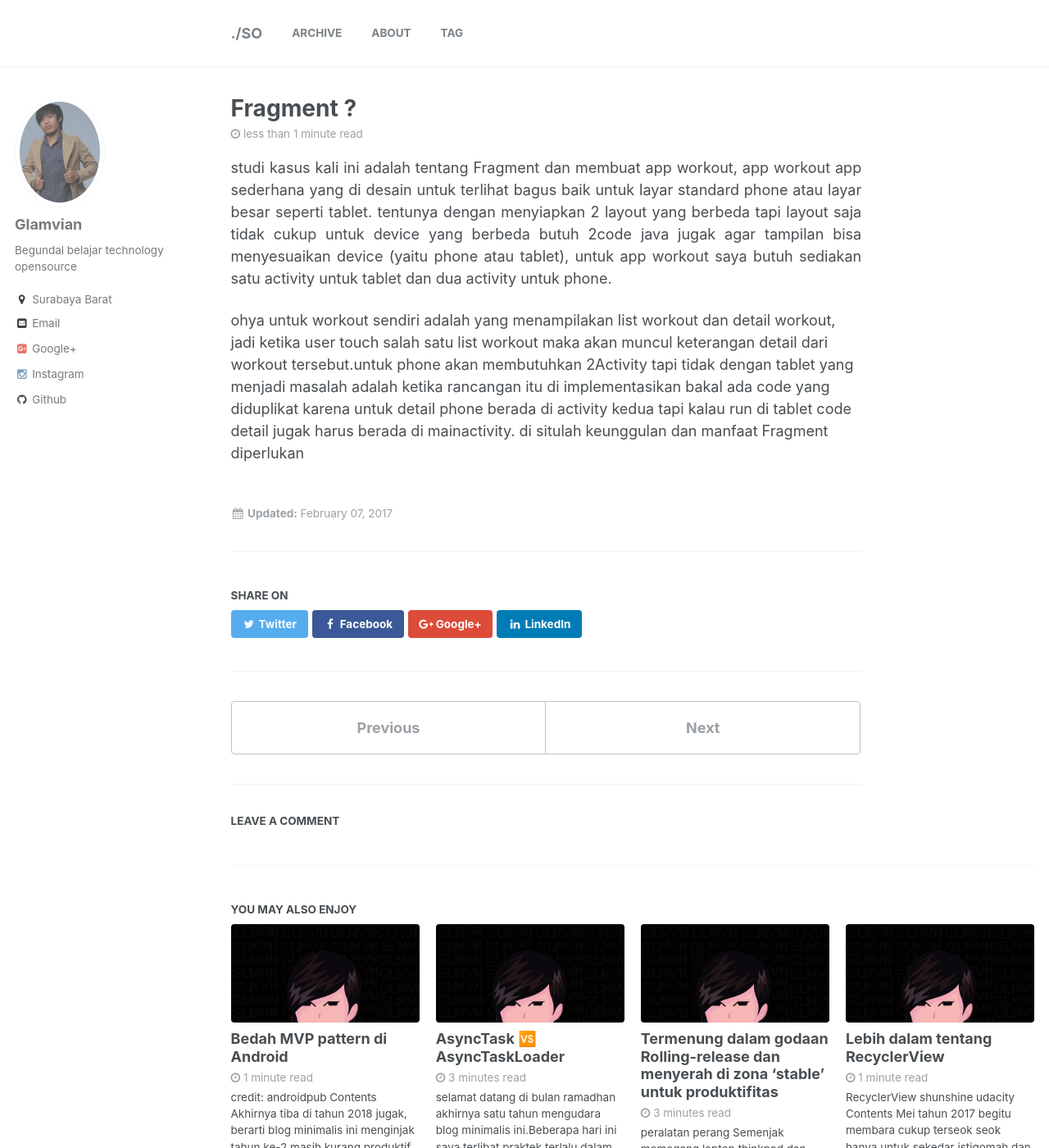
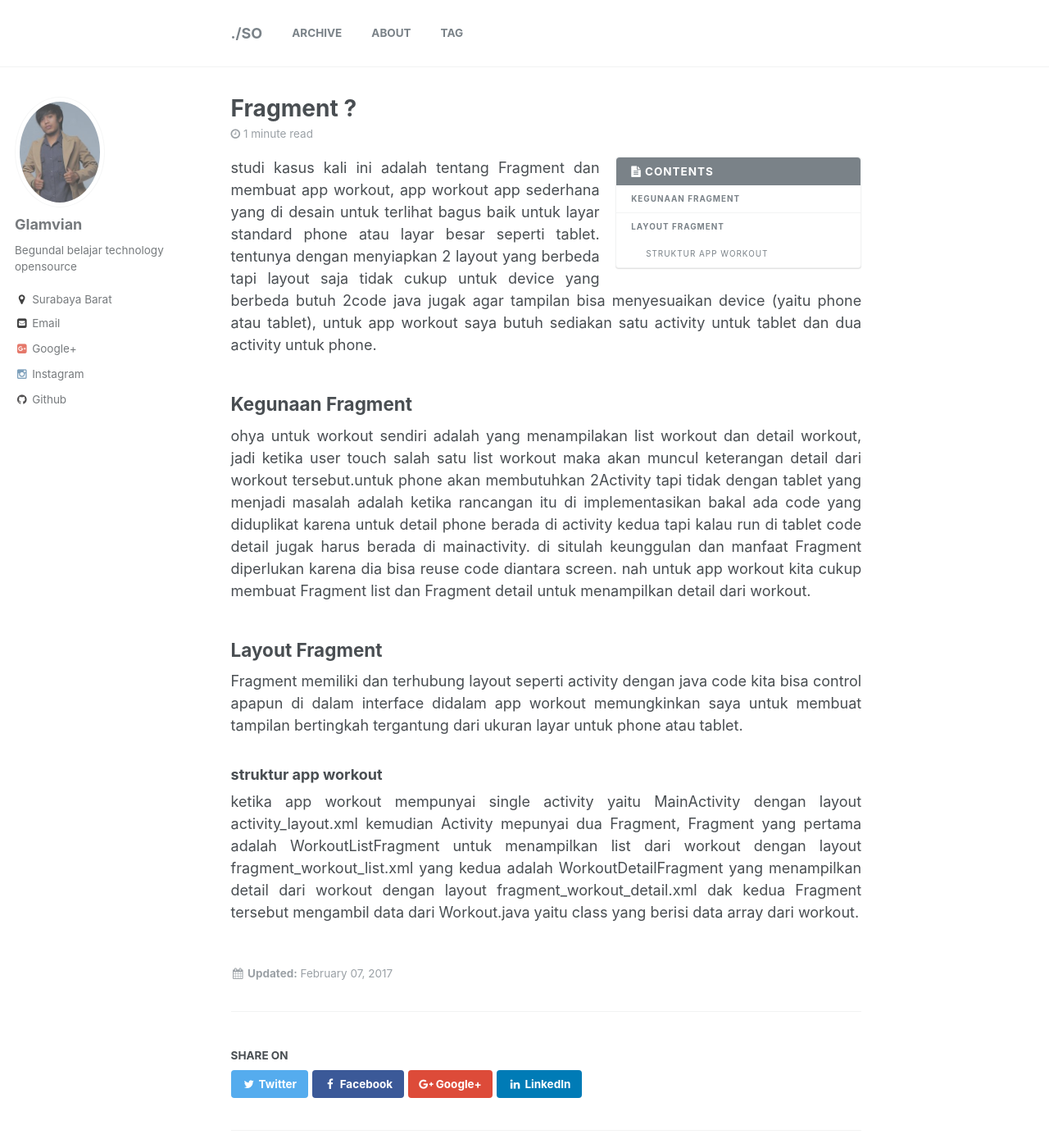
Before and after one commit to piyan13/glamvian12, a Jekyll site: the page built from _posts/2017-02-07-Fragment-?.md, in a window 1280 px wide and 1400 px high. Shown: the whole window at 82% size. Built offline with Jekyll 4.4.1, drawn with Linux system fonts in a browser that asks for light colours; comment, search, counter and statistics services are not loaded.

Commit message:
nambah materi post Fragment?

```diff
--- a/_posts/2017-02-07-Fragment-?.md
+++ b/_posts/2017-02-07-Fragment-?.md
@@ -9,8 +9,18 @@ comments: true
 share: true
 related: true
 ---
-
+{% include toc title="Contents" icon="file-text" %}
 studi kasus kali ini adalah tentang Fragment dan membuat app workout, app workout app sederhana yang di desain untuk terlihat bagus baik untuk layar standard phone atau layar besar seperti tablet. tentunya dengan menyiapkan 2 layout yang berbeda tapi layout saja tidak cukup untuk device yang berbeda butuh 2code java jugak agar tampilan bisa menyesuaikan device (yaitu phone atau tablet), untuk app workout saya butuh sediakan satu activity untuk tablet dan dua activity untuk phone.
 {: style="text-align: justify;"}
 
-ohya untuk workout sendiri adalah yang menampilakan list workout dan detail workout, jadi ketika user touch salah satu list workout maka akan muncul keterangan detail dari workout tersebut.untuk phone akan membutuhkan 2Activity tapi tidak dengan tablet yang menjadi masalah adalah ketika rancangan itu di implementasikan bakal ada code yang diduplikat karena untuk detail phone berada di activity kedua tapi kalau run di tablet code detail jugak harus berada di mainactivity. di situlah keunggulan dan manfaat Fragment diperlukan
+## Kegunaan Fragment
+ohya untuk workout sendiri adalah yang menampilakan list workout dan detail workout, jadi ketika user touch salah satu list workout maka akan muncul keterangan detail dari workout tersebut.untuk phone akan membutuhkan 2Activity tapi tidak dengan tablet yang menjadi masalah adalah ketika rancangan itu di implementasikan bakal ada code yang diduplikat karena untuk detail phone berada di activity kedua tapi kalau run di tablet code detail jugak harus berada di mainactivity. di situlah keunggulan dan manfaat Fragment diperlukan karena dia bisa reuse code diantara screen. nah untuk app workout kita cukup membuat Fragment list dan Fragment detail untuk menampilkan detail dari workout.
+{: style="text-align: justify;"}
+
+## Layout Fragment
+Fragment memiliki dan terhubung layout seperti activity dengan java code kita bisa control apapun di dalam interface didalam app workout memungkinkan saya untuk membuat tampilan bertingkah tergantung dari ukuran layar untuk phone atau tablet.
+{: style="text-align: justify;"}
+
+### struktur app workout
+ketika app workout mempunyai single activity yaitu MainActivity dengan layout activity_layout.xml kemudian Activity mepunyai dua Fragment, Fragment yang pertama adalah WorkoutListFragment untuk menampilkan list dari workout dengan layout fragment_workout_list.xml yang kedua adalah WorkoutDetailFragment yang menampilkan detail dari workout dengan layout fragment_workout_detail.xml dak kedua Fragment tersebut mengambil data dari Workout.java yaitu class yang berisi data array dari workout.
+{: style="text-align: justify;"}
```
Also changed, not shown: 5 other files.
